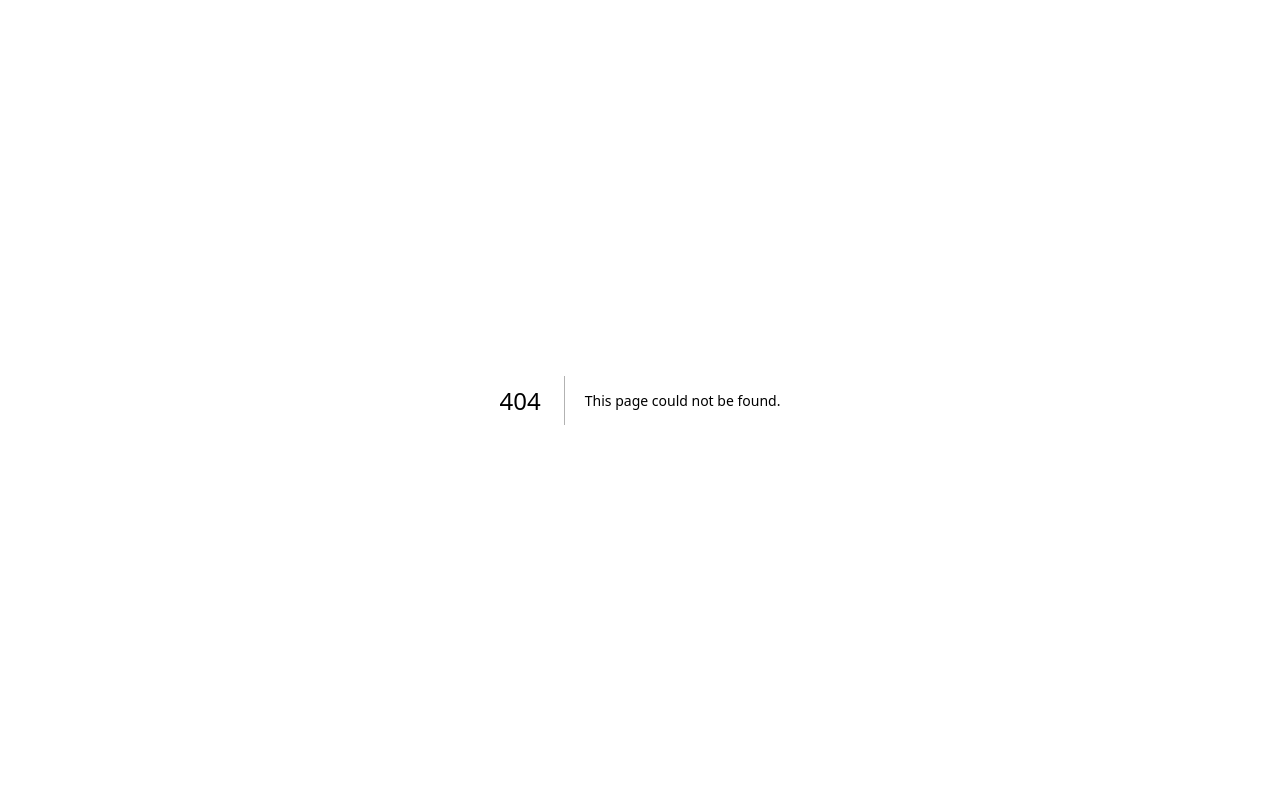
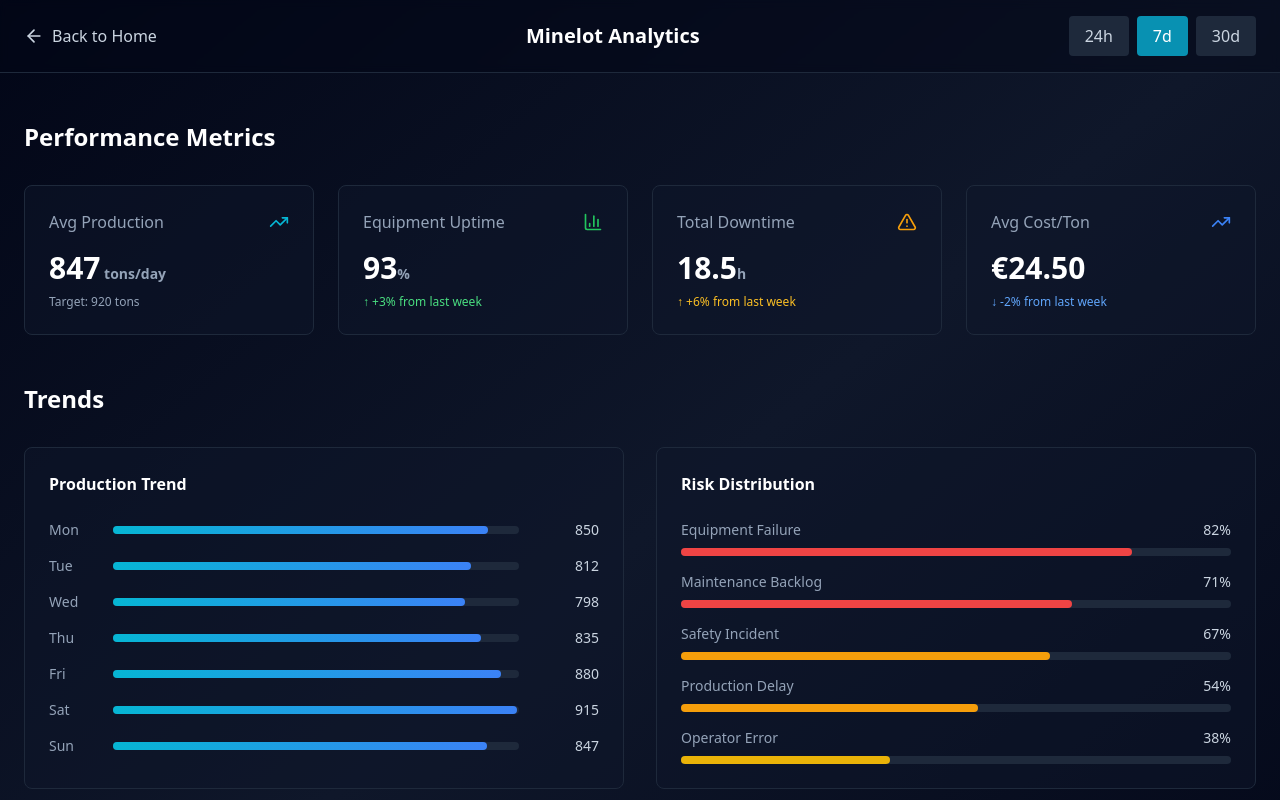
Before and after one commit to vale34villa1/factored-hackathon-2026-minecopilot, a Next.js app in the folder frontend/: page /factored-hackathon-2026-minelot/analytics in a window 1280 px wide. Before the commit this address had no page. Shown: the top 800 px of the page. Built offline with nearby package versions, Linux system fonts and the light colour scheme.

Commit message:
Create analytics page with performance metrics and trends

```diff
--- /dev/null
+++ b/frontend/app/analytics/page.tsx
@@ -0,0 +1,151 @@
+'use client'
+
+import Link from 'next/link'
+import { ArrowLeft, BarChart3, TrendingUp, AlertTriangle } from 'lucide-react'
+import { useState } from 'react'
+
+export default function Analytics() {
+  const [timerange, setTimerange] = useState('7d')
+
+  return (
+    <div className="min-h-screen bg-gradient-to-br from-slate-950 via-slate-900 to-slate-950">
+      {/* Navigation */}
+      <nav className="border-b border-slate-800 bg-slate-950/50 backdrop-blur-sm sticky top-0 z-50">
+        <div className="max-w-7xl mx-auto px-6 py-4 flex items-center justify-between">
+          <Link href="/" className="flex items-center gap-2 text-slate-300 hover:text-white transition">
+            <ArrowLeft className="w-5 h-5" />
+            <span>Back to Home</span>
+          </Link>
+          <h1 className="text-xl font-bold text-white">Minelot Analytics</h1>
+          <div className="flex gap-2">
+            {['24h', '7d', '30d'].map((range) => (
+              <button
+                key={range}
+                onClick={() => setTimerange(range)}
+                className={`px-4 py-2 rounded transition ${
+                  timerange === range
+                    ? 'bg-cyan-600 text-white'
+                    : 'bg-slate-800 text-slate-300 hover:text-white'
+                }`}
+              >
+                {range}
+              </button>
+            ))}
+          </div>
+        </div>
+      </nav>
+
+      {/* Main Content */}
+      <div className="max-w-7xl mx-auto px-6 py-12">
+        {/* Key Metrics */}
+        <h2 className="text-2xl font-bold text-white mb-8">Performance Metrics</h2>
+        <div className="grid grid-cols-1 md:grid-cols-4 gap-6 mb-12">
+          <div className="p-6 rounded-lg border border-slate-800 bg-slate-900/50">
+            <div className="flex items-center justify-between mb-4">
+              <h3 className="text-slate-400 font-medium">Avg Production</h3>
+              <TrendingUp className="w-5 h-5 text-cyan-500" />
+            </div>
+            <div className="text-3xl font-bold text-white">847<span className="text-sm text-slate-400"> tons/day</span></div>
+            <p className="text-xs text-slate-400 mt-2">Target: 920 tons</p>
+          </div>
+
+          <div className="p-6 rounded-lg border border-slate-800 bg-slate-900/50">
+            <div className="flex items-center justify-between mb-4">
+              <h3 className="text-slate-400 font-medium">Equipment Uptime</h3>
+              <BarChart3 className="w-5 h-5 text-green-500" />
+            </div>
+            <div className="text-3xl font-bold text-white">93<span className="text-sm text-slate-400">%</span></div>
+            <p className="text-xs text-green-400 mt-2">↑ +3% from last week</p>
+          </div>
+
+          <div className="p-6 rounded-lg border border-slate-800 bg-slate-900/50">
+            <div className="flex items-center justify-between mb-4">
+              <h3 className="text-slate-400 font-medium">Total Downtime</h3>
+              <AlertTriangle className="w-5 h-5 text-amber-500" />
+            </div>
+            <div className="text-3xl font-bold text-white">18.5<span className="text-sm text-slate-400">h</span></div>
+            <p className="text-xs text-amber-400 mt-2">↑ +6% from last week</p>
+          </div>
+
+          <div className="p-6 rounded-lg border border-slate-800 bg-slate-900/50">
+            <div className="flex items-center justify-between mb-4">
+              <h3 className="text-slate-400 font-medium">Avg Cost/Ton</h3>
+              <TrendingUp className="w-5 h-5 text-blue-500" />
+            </div>
+            <div className="text-3xl font-bold text-white">€24.50</div>
+            <p className="text-xs text-blue-400 mt-2">↓ -2% from last week</p>
+          </div>
+        </div>
+
+        {/* Charts */}
+        <h2 className="text-2xl font-bold text-white mb-8">Trends</h2>
+        <div className="grid grid-cols-1 md:grid-cols-2 gap-8">
+          <div className="p-6 rounded-lg border border-slate-800 bg-slate-900/50">
+            <h3 className="text-white font-bold mb-6">Production Trend</h3>
+            <div className="space-y-4">
+              {[
+                { day: 'Mon', value: 850 },
+                { day: 'Tue', value: 812 },
+                { day: 'Wed', value: 798 },
+                { day: 'Thu', value: 835 },
+                { day: 'Fri', value: 880 },
+                { day: 'Sat', value: 915 },
+                { day: 'Sun', value: 847 },
+              ].map((item) => (
+                <div key={item.day} className="flex items-center gap-4">
+                  <div className="w-12 text-slate-400 text-sm">{item.day}</div>
+                  <div className="flex-1 bg-slate-800 rounded-full h-2">
+                    <div
+                      className="h-2 rounded-full bg-gradient-to-r from-cyan-500 to-blue-500"
+                      style={{ width: `${(item.value / 920) * 100}%` }}
+                    />
+                  </div>
+                  <div className="w-16 text-right text-slate-300 text-sm">{item.value}</div>
+                </div>
+              ))}
+            </div>
+          </div>
+
+          <div className="p-6 rounded-lg border border-slate-800 bg-slate-900/50">
+            <h3 className="text-white font-bold mb-6">Risk Distribution</h3>
+            <div className="space-y-4">
+              {[
+                { category: 'Equipment Failure', risk: 82 },
+                { category: 'Maintenance Backlog', risk: 71 },
+                { category: 'Safety Incident', risk: 67 },
+                { category: 'Production Delay', risk: 54 },
+                { category: 'Operator Error', risk: 38 },
+              ].map((item) => (
+                <div key={item.category}>
+                  <div className="flex items-center justify-between mb-2">
+                    <span className="text-slate-400 text-sm">{item.category}</span>
+                    <span className="text-slate-300 text-sm font-medium">{item.risk}%</span>
+                  </div>
+                  <div className="w-full bg-slate-800 rounded-full h-2">
+                    <div
+                      className={`h-2 rounded-full ${
+                        item.risk >= 70 ? 'bg-red-500' :
+                        item.risk >= 50 ? 'bg-amber-500' :
+                        'bg-yellow-500'
+                      }`}
+                      style={{ width: `${item.risk}%` }}
+                    />
+                  </div>
+                </div>
+              ))}
+            </div>
+          </div>
+        </div>
+
+        {/* Bottom CTA */}
+        <div className="mt-12 text-center p-8 rounded-lg border border-slate-800 bg-gradient-to-r from-cyan-600/20 to-blue-600/20">
+          <h3 className="text-white font-bold text-xl mb-2">Need Personalized Insights?</h3>
+          <p className="text-slate-400 mb-4">Talk to our AI Copilot to get specific recommendations based on your data</p>
+          <Link href="/copilot" className="inline-block px-6 py-3 rounded-lg bg-cyan-600 hover:bg-cyan-500 text-white font-semibold transition">
+            Launch Copilot
+          </Link>
+        </div>
+      </div>
+    </div>
+  )
+}
```
